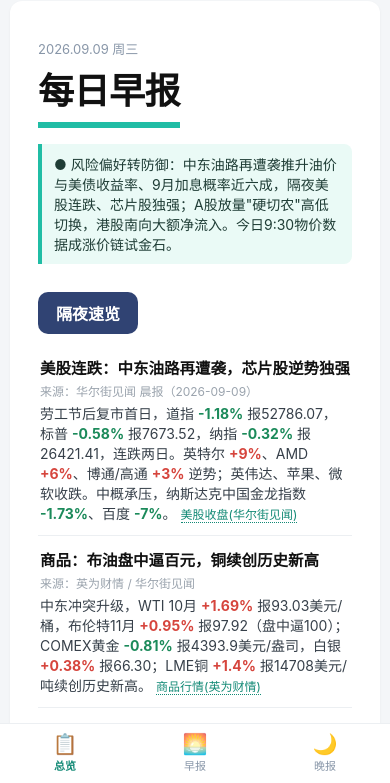
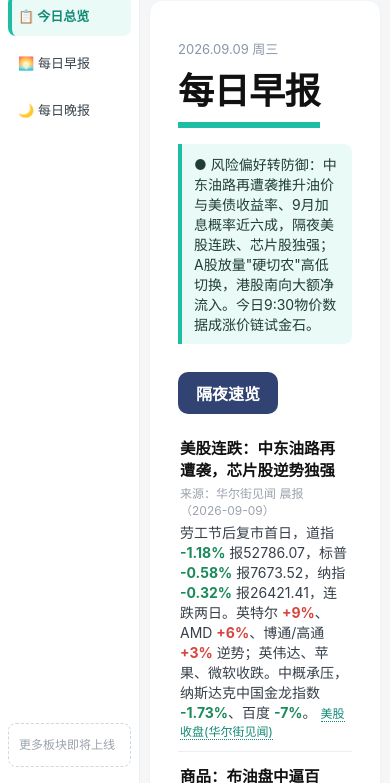
Before and after one commit to CrystalCrystal-hub/vcpe-daily-brief, a plain HTML site: page index.html in a window 390 px wide. Shown: the part 61-844 px from the top of the page. Drawn offline with Linux system fonts and the light colour scheme.

Commit message:
fix: 手机端导航改为左侧，与网页端一致（移除底部导航）

```diff
--- a/index.html
+++ b/index.html
@@ -38,42 +38,16 @@ body{font-family:-apple-system,BlinkMacSystemFont,"PingFang SC","Microsoft YaHei
 .mobile-bottom-nav{display:none;}
 
 @media(max-width:768px){
-  .layout{flex-direction:column;height:100%;}
-  .sidebar{display:none;}
+  .layout{flex-direction:row;height:100%;}
+  .sidebar{display:flex;width:140px;padding:16px 8px;border-right:1px solid var(--line);}
+  .brand{font-size:13px;padding:0 6px 10px;margin-bottom:10px;}
+  .nav-item{font-size:13px;padding:11px 6px;}
   .topbar{height:52px;padding:0 12px;}
   .topbar-logo{font-size:14px;}
   .mobile-nav{display:none;}
-  .frame-wrap{flex:1;overflow-y:auto;-webkit-overflow-scrolling:touch;padding:10px 10px 78px;min-height:0;}
+  .frame-wrap{flex:1;overflow-y:auto;-webkit-overflow-scrolling:touch;padding:10px;min-height:0;}
   .card{padding:14px 12px 28px;}
-  .mobile-bottom-nav{
-    display:flex;
-    position:fixed;
-    left:0;right:0;bottom:0;
-    height:60px;
-    background:#fff;
-    border-top:1px solid var(--line);
-    z-index:100;
-    padding-bottom:env(safe-area-inset-bottom);
-  }
-  .bottom-tab{
-    flex:1;
-    display:flex;
-    flex-direction:column;
-    align-items:center;
-    justify-content:center;
-    gap:3px;
-    border:none;
-    background:none;
-    cursor:pointer;
-    font-family:inherit;
-    color:#8896a8;
-    font-size:11px;
-    padding:6px 0;
-    transition:.15s;
-  }
-  .bottom-tab .icon{font-size:20px;line-height:1;}
-  .bottom-tab.active{color:var(--green-d);font-weight:700;}
-  .bottom-tab.active .icon{filter:none;}
+  .mobile-bottom-nav{display:none;}
 }
 </style>
 </head>
```
